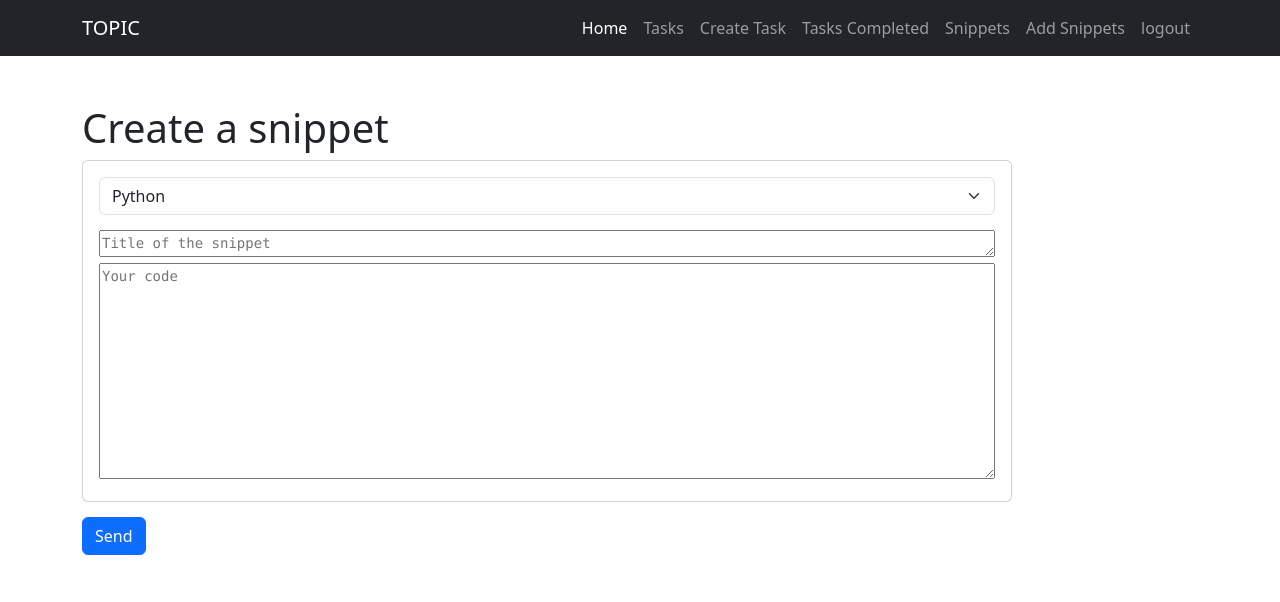
After one commit to TheRealSlimTony/Django_auth_crud, a Django app: page /snippet/ in a window 1280 px wide. The commit adds this page. Shown: the top 602 px of the page. Run offline with Django 3.2, Linux system fonts and the light colour scheme; a user stored in the database is signed in.

Commit message:
Snippets funcion add, model created, view created, list view created

```diff
--- a/djangocrud/urls.py
+++ b/djangocrud/urls.py
@@ -24,6 +24,8 @@ urlpatterns = [
     path('tasks/',views.tasks, name='tasks'),
     path('tasks_completed/',views.tasks_completed, name='tasks_completed'),
     path('logout/',views.signout, name='logout'),
+    path('snippet/',views.snippet, name='snippet'),
+    path('snippets/',views.snippets, name='snippets'),
     path('tasks/create/',views.create_task, name='create_task'),
     path('tasks/<int:task_id>/',views.task_detail, name='task_detail'),
     path('tasks/<int:task_id>/completed',views.complete_task, name='complete_task'),
--- a/tasks/templates/base.html
+++ b/tasks/templates/base.html
@@ -9,9 +9,7 @@
     <link rel="stylesheet" href="https://cdn.jsdelivr.net/npm/bootstrap@5.3.0-alpha1/dist/css/bootstrap.min.css">
     <script src="https://cdn.jsdelivr.net/npm/bootstrap@5.3.0-alpha1/dist/js/bootstrap.bundle.min.js" integrity="sha384-w76AqPfDkMBDXo30jS1Sgez6pr3x5MlQ1ZAGC+nuZB+EYdgRZgiwxhTBTkF7CXvN" crossorigin="anonymous"></script>
 </head>
-
 <body>
-
     <nav class="navbar navbar-expand-lg bg-dark navbar-dark">
         <div class="container">
             <a class="navbar-brand" href="#">TOPIC</a>
@@ -35,6 +33,12 @@
                         <a class="nav-link" href="{% url 'tasks_completed'%}">Tasks Completed</a>
                     </li>
                     <li class="nav-item">
+                        <a class="nav-link" href="{% url 'snippets'%}">Snippets</a>
+                    </li>
+                    <li class="nav-item">
+                        <a class="nav-link" href="{% url 'snippet'%}">Add Snippets</a>
+                    </li>
+                    <li class="nav-item">
                         <a class="nav-link" href="{% url 'logout'%}">logout</a>
                     </li>
                     {%else%}
@@ -49,11 +53,7 @@
             </div>
         </div>
     </nav>
-
     {%block content%}
-
     {%endblock%}
-
 </body>
-
 </html>
--- /dev/null
+++ b/tasks/templates/snippet.html
@@ -0,0 +1,23 @@
+{% extends 'base.html' %}
+
+{% block content %}
+
+<main class="container py-5">
+    <h1>Create a snippet</h1>
+    <form action="{% url 'snippet' %}" method="POST">
+        {% csrf_token %}
+        <div id="code-snippet" class="code-snippet language-python card card-body col-md-10">
+            <select name="tag" id="tag" class="form-select">
+                <option value="python">Python</option>
+                <option value="java">Java</option>
+                <option value="csharp">C#</option>
+            </select>
+            <code contenteditable="true" style="margin-top: 15px;" >
+                <textarea placeholder="Title of the snippet" name="title" id="snippet" cols="30" rows="1" style="width: 100%; height: 100%;"></textarea>
+                <textarea placeholder="Your code" name="snippet" id="snippet" cols="30" rows="10" style="width: 100%; height: 100%;"></textarea>
+            </code>
+        </div>
+        <button  class="btn btn-primary type="submit" style="margin-top: 15px;" >Send</button>
+</main>
+
+{% endblock %}
--- a/tasks/templates/tasks.html
+++ b/tasks/templates/tasks.html
@@ -9,7 +9,6 @@
             <ul class="list-group">
                 {%for task in tasks%}
                 <a class="list-group-item" href="{%url 'task_detail' task.id %}">
-
                     <header class="d-flex justify-content-between">
                         <h1>{{task.title}}</h1>
                         <p>{{task.user.username}}</p>
--- a/tasks/views.py
+++ b/tasks/views.py
@@ -13,7 +13,7 @@ from django.utils import timezone
 from asgiref.sync import sync_to_async
 
 from .forms import TaskForm
-from .models import Task
+from .models import Task, Snippet
 
 
 async def fetch_facts(api_key, limit):
@@ -69,6 +69,9 @@ def signup(request):
 @login_required
 def tasks(request):
     tasks = Task.objects.filter(user=request.user, datecompleted__isnull=True)
+    snippets = Snippet.objects.all()
+    print(tasks,snippets)
+
     return render(request, 'tasks.html', {
         'tasks': tasks
     })
@@ -76,7 +79,7 @@ def tasks(request):
 @login_required
 def tasks_completed(request):
     tasks = Task.objects.filter(
-        user=request.user, datecompleted__isnull=False).order_by('-datecompleted')
+        user = request.user, datecompleted__isnull=False).order_by('-datecompleted')
     return render(request, 'tasks.html', {
         'tasks': tasks
     })
@@ -168,3 +171,30 @@ def delete_task(request, task_id):
     if request.method == 'POST':
         task.delete()
         return redirect('tasks')
+
+@login_required
+def snippet(request):
+    if request.method == 'GET':
+        print('es un get')
+        return render(request,'snippet.html')
+
+    else:
+        if request.method == 'POST':
+            title = request.POST['title']
+            tag = request.POST['tag']
+            snippet = request.POST['snippet']
+            print(title,tag,snippet,request.user)
+            snippet = Snippet(title=title,language=tag, descripcion = snippet,user=request.user)
+            snippet.save()
+            return render(request,'snippet.html')
+
+
+
+def snippets(request):
+
+    snippets = Snippet.objects.all()
+    print(snippets)
+
+    return render(request, 'snippets.html', {
+        'tasks': snippets
+    })
```
Also changed, not shown: tasks/forms.py (+11 -1 lines), tasks/models.py (+11 -1 lines), tasks/templates/snippets.html (added, +30 -0 lines), db.sqlite3, tasks/migrations/0002_alter_task_title.py (added), tasks/migrations/0003_snippet.py (added), tasks/migrations/0004_snippet_language.py (added).
